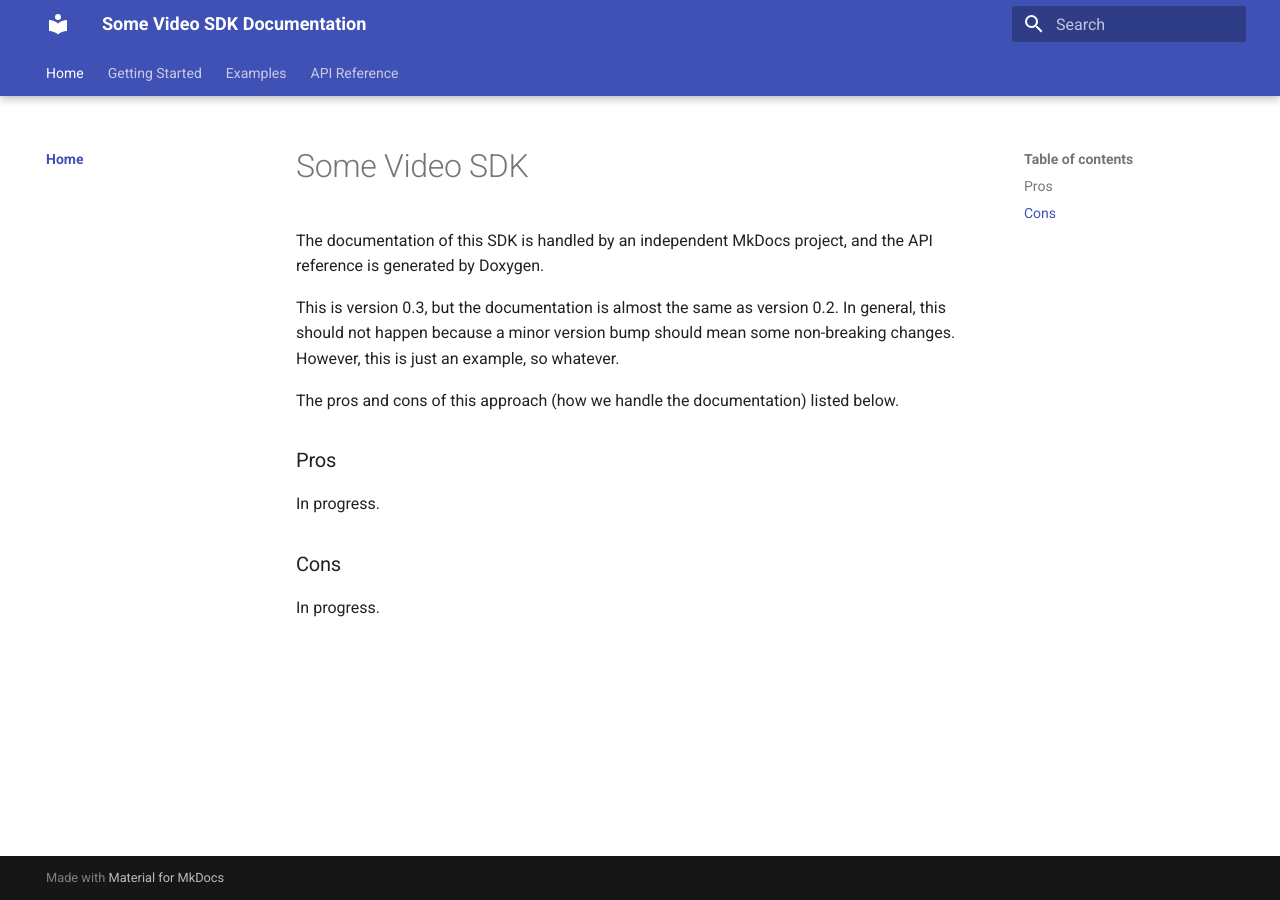
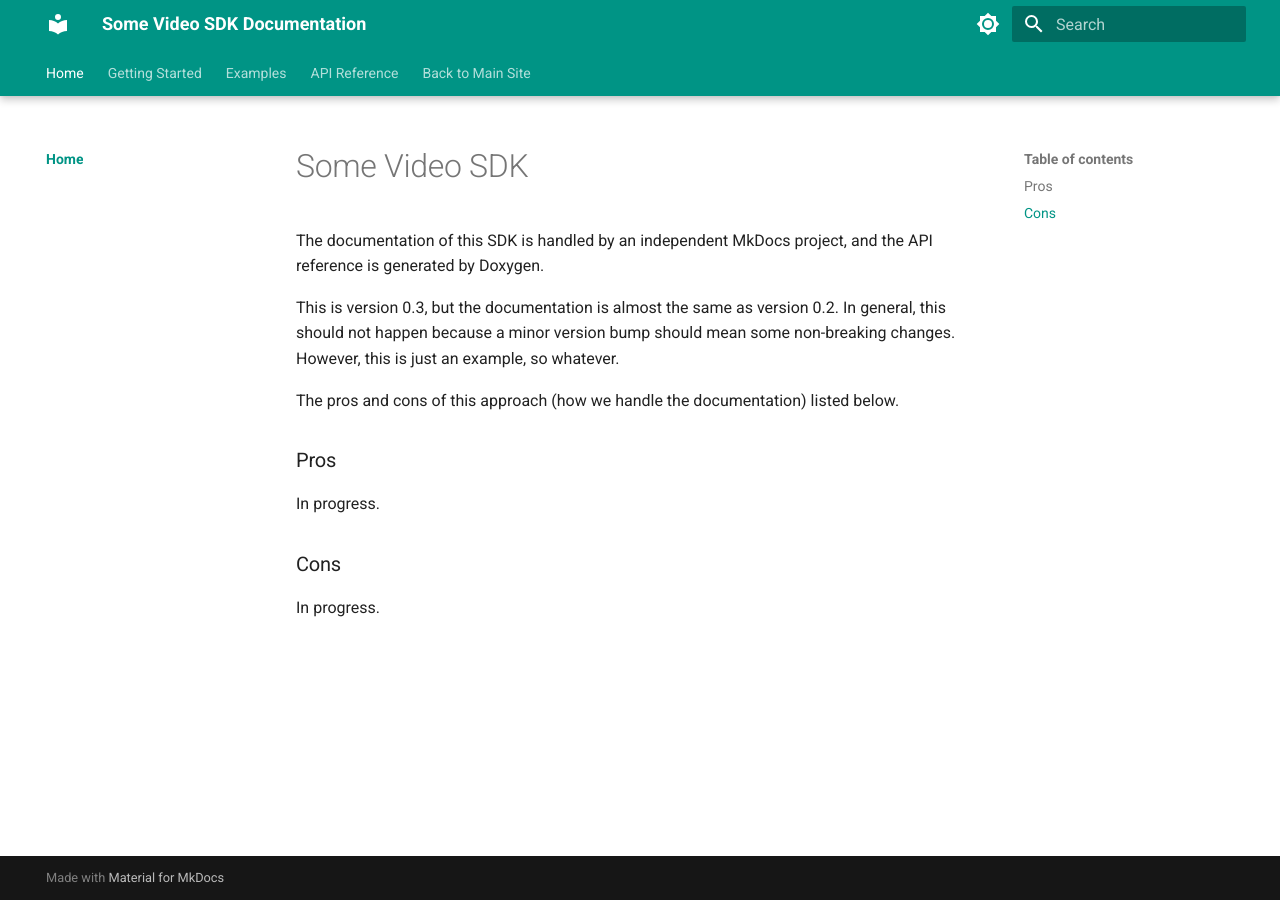
Before and after one commit to avermedia-hanson/some-video-sdk, an MkDocs documentation site: the page built from docs/index.md, in a window 1280 px wide. Built offline with MkDocs 1.6.1 and Material for MkDocs 9.7.7, drawn with Linux system fonts in a browser that asks for light colours; the version menu is left out.

Commit message:
feat: changed primary color, add light/dark mode, back to main site button

```diff
--- a/mkdocs.yml
+++ b/mkdocs.yml
@@ -3,6 +3,23 @@
 
 theme:
   name: "material"
+  palette:
+    # Palette toggle for light mode
+    - media: "(prefers-color-scheme: light)"
+      scheme: default
+      primary: teal
+      toggle:
+        icon: material/brightness-7
+        name: Switch to dark mode
+
+    # Palette toggle for dark mode
+    - media: "(prefers-color-scheme: dark)"
+      scheme: slate
+      primary: teal
+      toggle:
+        icon: material/brightness-4
+        name: Switch to light mode
+
   features:
     - navigation.instant
     - navigation.instant.progress
@@ -52,3 +69,4 @@
     - examples/use-case-2.md
   - API Reference:
     - api/index.html
+  - Back to Main Site: https://avermedia-hanson.github.io/docs-proto/
```
